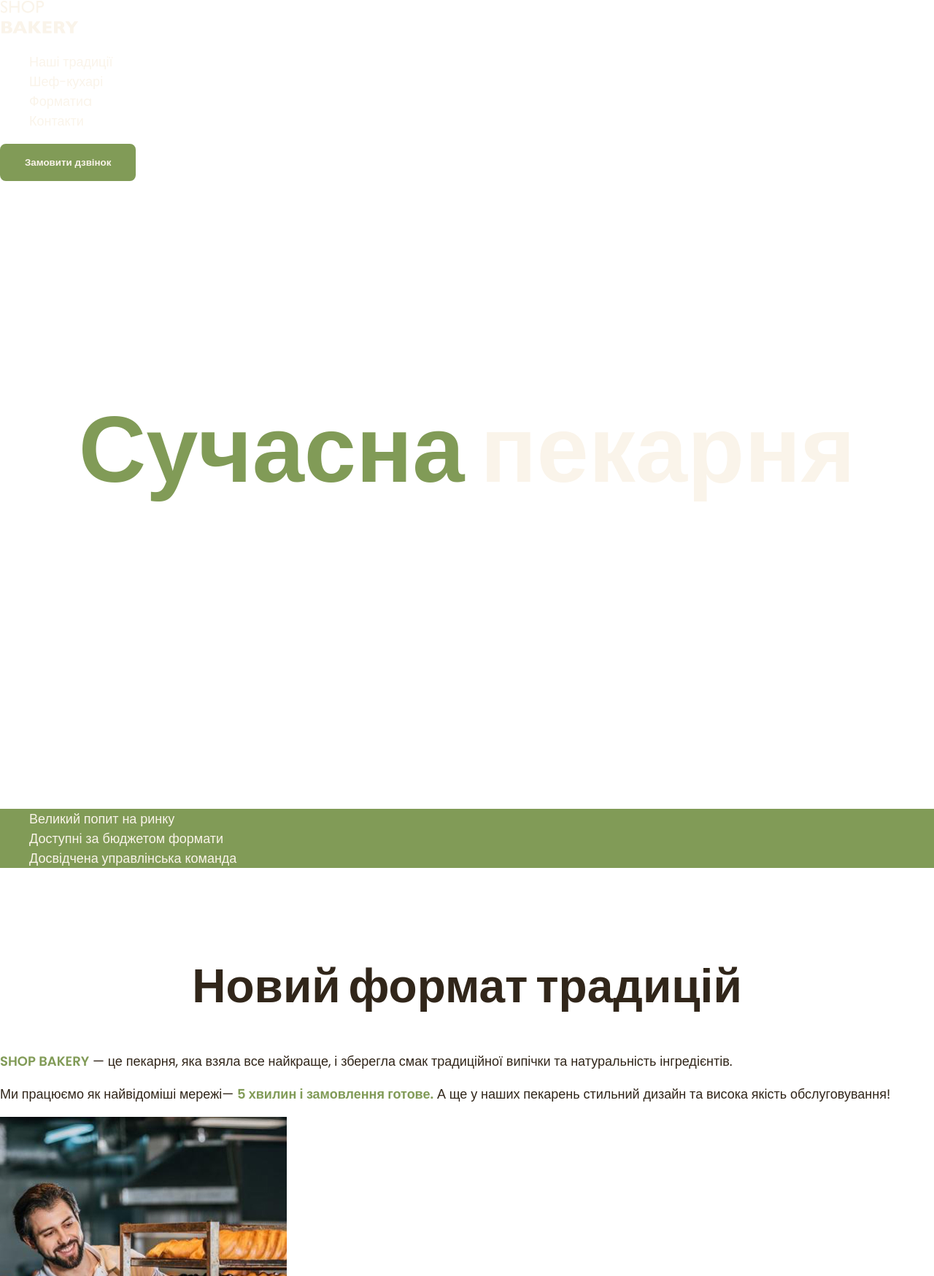
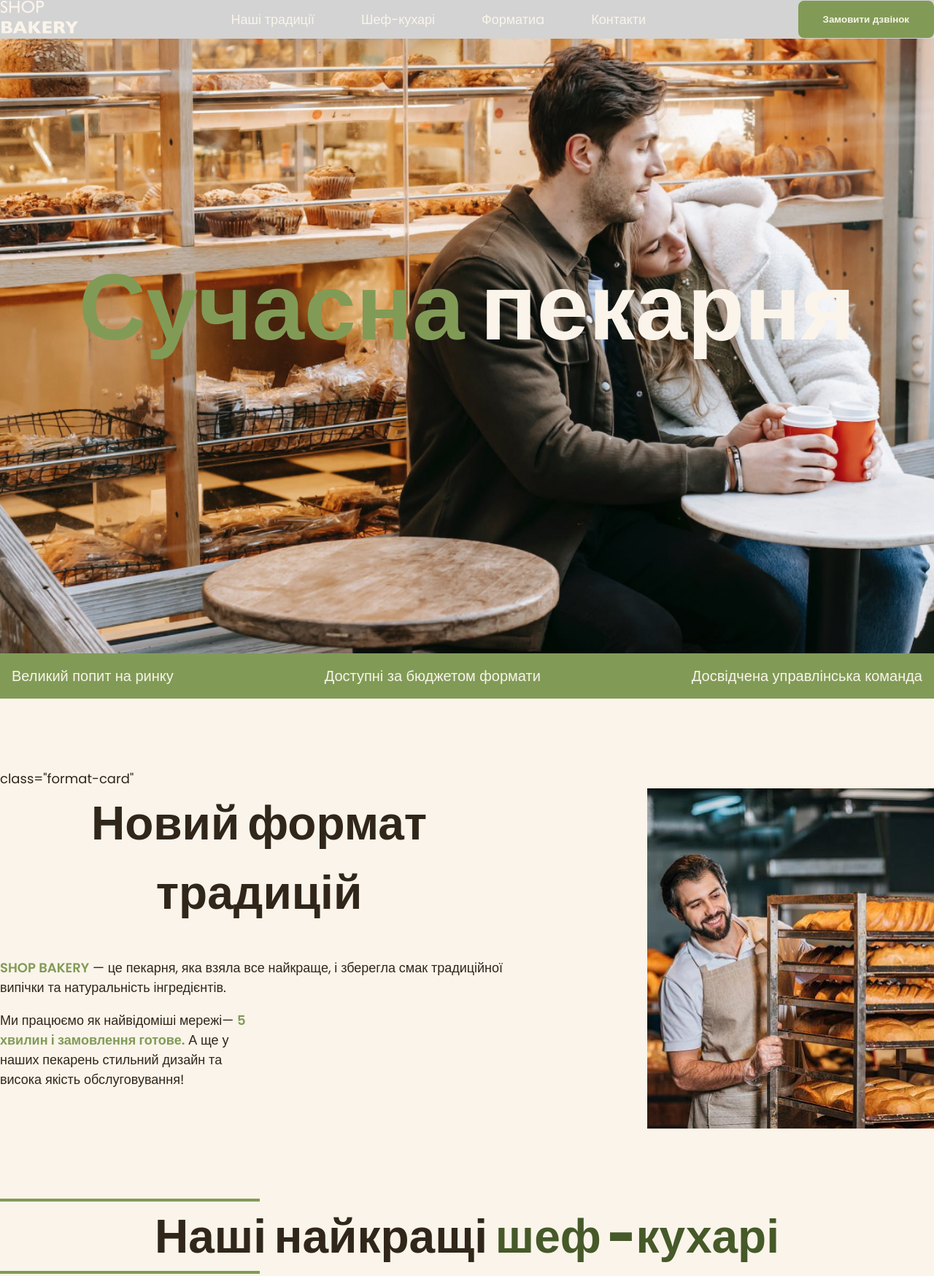
Before and after one commit to ruslangafuroff/bakery, a plain HTML site: page index.html in a window 1280 px wide. Shown: the top 1748 px of the page at 73% size. Drawn offline with Linux system fonts and the light colour scheme.

Commit message:
background css

```diff
--- a/css/style.css
+++ b/css/style.css
@@ -31,11 +31,14 @@
     --color-primary-light: #faf4ea;
     --color-brand-dark: #465929;
     --color-brand-light: #819B57;
+    --color-secondary-dark: #A18268;
+
 }
 
 /*Base*/
 body {
     color: var(--color-primary-dark);
+    background-color: var(--color-primary-light);
     font-family: 'Poppins', sans-serif;
     font-size: 18px;
     font-weight: 400;
@@ -59,6 +62,8 @@ p {
 }
 
 ul {
+    margin: 0;
+    padding: 0;
     list-style-type: none;
 }
 
@@ -91,6 +96,7 @@ ul {
     border-radius: 8px;
     cursor: pointer;
 
+
 }
 
 .button:hover {
@@ -108,12 +114,44 @@ ul {
 
 .link:hover {
     color: var(--color-brand-light);
-    font-weight: 600;
+
 }
+
+/* Header */
+.header {
+    background-color: lightgray;
+
+}
+
+.header-container {
+    display: flex;
+    align-items: center;
+    gap: 40px;
+}
+
+.header-nav {
+    display: flex;
+    align-items: center;
+    flex-grow: 1;
+    gap: 40px;
+}
+
+.header-menu {
+    display: flex;
+    gap: 64px;
+    flex-grow: 1;
+    justify-content: center;
+}
+
 
 /*Hero-section*/
 .hero-section {
     padding: 272px 0;
+    background-image: url(/images/hero-section-background.jpg);
+    background-repeat: no-repeat;
+    background-position: center top;
+    background-size: cover;
+
 }
 
 .hero-title {
@@ -128,14 +166,23 @@ ul {
 }
 
 /*Advantages section*/
+.advantages-section {
+    padding: 16px;
+    background-color: var(--color-brand-light);
+}
+
 .advantages-list {
-    color: var(--color-primary-light);
-    background-color: var(--color-brand-light);
+    display: flex;
+    justify-content: space-between;
+    gap: 40px;
+
+
 }
 
 .advantages-item {
     font-size: 20px;
     font-weight: 300;
+    color: var(--color-primary-light);
 }
 
 /*Section-title*/
@@ -151,13 +198,28 @@ ul {
 }
 
 /* Tradition selection */
+
+
 .traditions-section {
     padding-top: 96px;
+
+}
+
+.traditions-container {
+    display: flex;
+    justify-content: space-between;
+    gap: 40px;
+}
+
+.traditions-content {
+    max-width: 710px;
 }
 
 .traditions-title {
     margin-bottom: 42px;
 }
+
+
 
 .traditions-text .brand {
     color: var(--color-brand-light);
@@ -169,9 +231,37 @@ ul {
 
 }
 
+.traditions-text.limited {
+    max-width: 340px;
+
+}
+
 /* Chefs section */
 .chefs-title {
     margin-bottom: 80px;
+}
+
+.accent {
+    color: var(--color-brand-dark);
+}
+
+.chefs-title:before,
+.chefs-title:after {
+    display: block;
+    width: 352px;
+    border: 2px solid var(--color-brand-light);
+    content: '';
+}
+
+.chef-photo {
+    /* width: 241px;
+   height: 390px;
+   margin-top: 264px;
+   border: 1px;
+     */
+    border-radius: 4px 4px 4px 200px;
+    /* border: 1px solid #A18268; */
+    box-shadow: -16px 16px 0 0 var(--color-primary-light), -16px 16px 0 2px var(--color-secondary-dark);
 }
 
 .chef-title {
@@ -182,8 +272,30 @@ ul {
 }
 
 /* Formats section */
+.formats-list {
+    display: flex;
+    flex-wrap: wrap;
+    gap: 20px;
+
+}
+
+.formats-item {
+    flex-basis: calc((100% - 40px) / 3)
+}
+
+.format-card {
+    height: 444px;
+    padding: 24px;
+    background: linear-gradient(180deg, rgba(49, 38, 26, 0) 55.21%, rgba(49, 38, 26, 0.71) 72.92%, var(--color-primary-dark) 100%);
+
+    border: 1px solid lightgray;
+    /* remove */
+    border-radius: 16px;
+}
+
 .formats-title {
-margin-bottom: 80px;
+    margin-bottom: 80px;
+
 }
 
 .format-title {
@@ -194,6 +306,7 @@ margin-bottom: 80px;
 .format-text {
     font-size: 14px;
     font-weight: 300;
+
 }
 
 /* Contact section */
@@ -218,3 +331,11 @@ margin-bottom: 80px;
 .address-copyright {
     font-size: 14px;
 }
+
+.footer {
+    background-color: var(--color-primary-dark);
+    background-image: url(/images/footer-background1.png);
+    background-repeat: no-repeat;
+    background-size: cover;
+    background-position: center;
+}
--- a/index.html
+++ b/index.html
@@ -18,12 +18,14 @@
 <body>
 
 
-    <header>
-        <nav>
+    <header class="header">
+        <div class="container">
+            <div class="header-container">
+                <nav class="header-nav">
                     <a href="#">
                         <img src="images/logo.svg" alt="Логотип сучаснох пекарнi">
                     </a>
-            <ul>
+                    <ul class="header-menu">
                         <li><a class="link" href="#traditions-section">Наші традиції</a></li>
                         <li><a class="link" href="#chefs-section">Шеф-кухарі</a></li>
                         <li><a class="link" href="#formats-section">Форматиa</a></li>
@@ -32,6 +34,9 @@
 
                 </nav>
                 <button class="button" type="button">Замовити дзвінок</button>
+            </div>
+
+        </div>
     </header>
 
     <main>
@@ -40,42 +45,50 @@
 
 
         </section>
-        <section>
+        <section class="advantages-section">
             <h2 class="visually-hidden">Наши переваги</h2>
             <ul class="advantages-list">
-                <li>Великий попит на ринку </li>
-                <li>Доступні за бюджетом формати</li>
-                <li>Досвідчена управлінська команда</li>
+                <li class="advantages-item">Великий попит на ринку </li>
+                <li class="advantages-item">Доступні за бюджетом формати</li>
+                <li class="advantages-item">Досвідчена управлінська команда</li>
             </ul>
         </section>
-        <section class="traditions-section section" id="traditions-section">
+        <section class="traditions-section section" id="traditions-section"> class="format-card"
             <div class="container">
+                <div class="traditions-container">
+                    <div class="traditions-content">
                         <h2 class="traditions-title section-title">Новий формат традицій</h2>
                         <p class="traditions-text">
-                    <span class="brand uppercase">shop bakery</span> — це пекарня, яка взяла все найкраще, і зберегла
+                            <span class="brand uppercase">shop bakery</span> — це пекарня, яка взяла все найкраще, і
+                            зберегла
                             смак
                             традиційної випічки та
                             натуральність інгредієнтів.
                         </p>
 
-                <p class="traditions-text">
+                        <p class="traditions-text limited">
                             Ми працюємо як найвідоміші мережі—
                             <span class="brand">5 хвилин і замовлення готове.</span>
                             А ще у наших пекарень стильний дизайн
                             та висока якість обслуговування!
                         </p>
-                <img src="images/baker-man.jpg" alt="Чоловик пекар дивится на батоны с улыбкой">
                     </div>
+
+                    <img src="images/baker-man.jpg" alt="Чоловик пекар дивится на батоны с улыбкой" />
+                </div>
+            </div>
+
 
         </section>
 
         <section class="section" id="chefs-section">
             <div class="container">
-                <h2 class="chefs-title section-title">Наші найкращі <span class="accent">шеф -кухарі</span></h2>
+                <h2 class="chefs-title section-title">Наші найкращі
+                    <span class="accent">шеф -кухарі</span></h2>
                 <ul>
                     <li>
                         <article>
-
+                            <img class="chef-photo" src="images/nastya-chef.jpg" alt="Nastya chef">
                             <h3 class="chef-title">Настя</h3>
                             <p>Привіт, я Настя!</p>
                             <p> Вже 10 років, я свтілюю
@@ -86,6 +99,7 @@
                     </li>
                     <li>
                         <article>
+                            <img class="chef-photo" src="images/vlad-chef.jpg" alt="Vlad chef">
                             <h3 class="chef-title">Влад</h3>
                             <p>Привіт, я Влад!</p>
                             <p>Мій кодитерський стаж вже 18 років.SHOP BEKERY - це наша любов, з якою ми ділимось кожен
@@ -106,10 +120,10 @@
         <section class="section" id="formats-section">
             <div class="container">
                 <h2 class="formats-title section-title">Формати</h2>
-                <ul>
-                    <li>
+                <ul class="formats-list">
+                    <li class="formats-item">
 
-                        <article>
+                        <article class="format-card">
                             <h3 class="format-title" lang="en">Walrus</h3>
                             <div class="format-text">
                                 <p>Площа: до 120 м2</p>
@@ -121,9 +135,9 @@
 
                         </article>
                     </li>
-                    class="format-title"
-                    <li>
-                        <article>
+
+                    <li class="formats-item">
+                        <article class="format-card">
                             <h3 class="format-title" lang="en">Horseshoe</h3>
                             <div class="format-text">
                                 <p>Площа: до 25 м2</p>
@@ -136,8 +150,8 @@
                         </article>
                     </li>
 
-                    <li>
-                        <article>
+                    <li class="formats-item">
+                        <article class="format-card">
                             <h3 class="format-title" lang="en">Handlebar</h3>
                             <div class="format-text">
                                 <p class="format-text">Площа: до 15 м2</p>
@@ -169,7 +183,7 @@
 
     </main>
 
-    <footer>
+    <footer class="footer">
         <div class="container">
             <a href="#">
                 <img src="images/logo.svg" alt="Логотип сучаснох пекарнi">
```
Also changed, not shown: images/footer-background1.png (added), images/handlebar-format.jpg (added), images/hero-section-background.jpg (added), images/horseshoe-format.jpg (added), images/nastya-chef.jpg (added), images/vlad-chef.jpg (added), images/walrus-format.jpg (added). Lines whose indentation alone changed are shown as unchanged.
